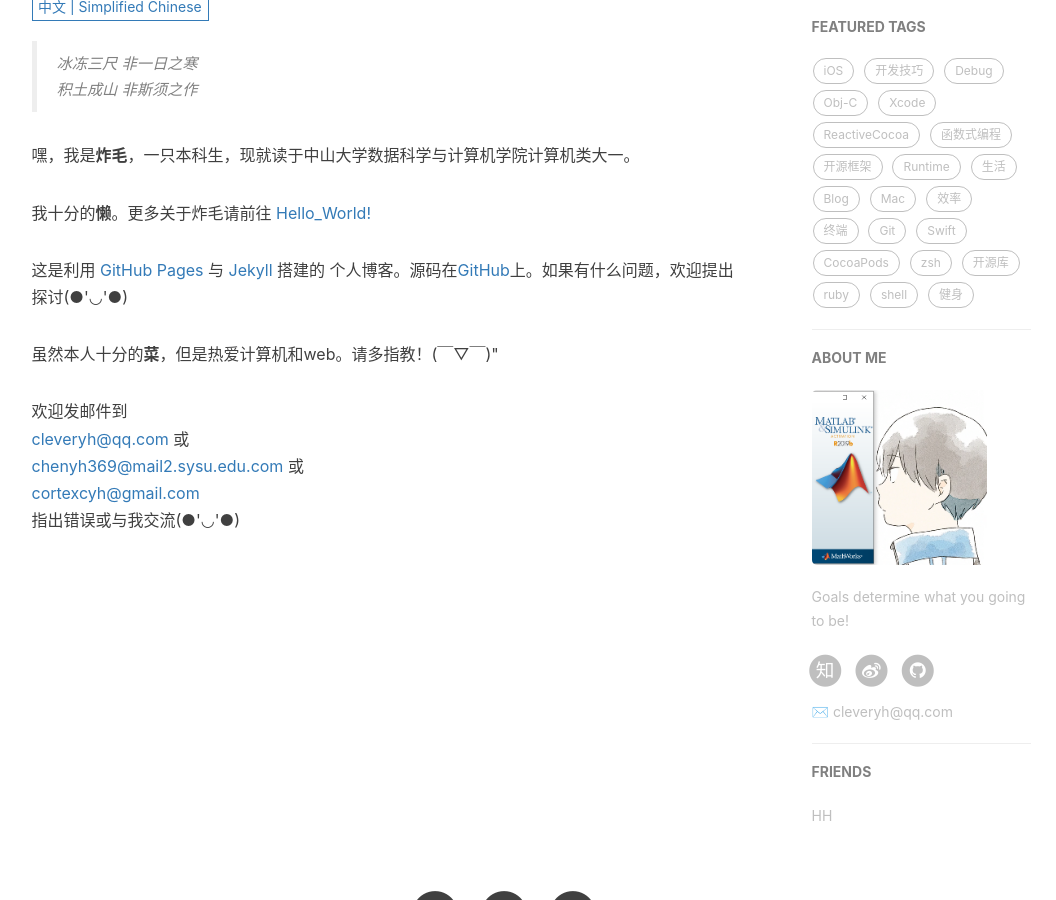
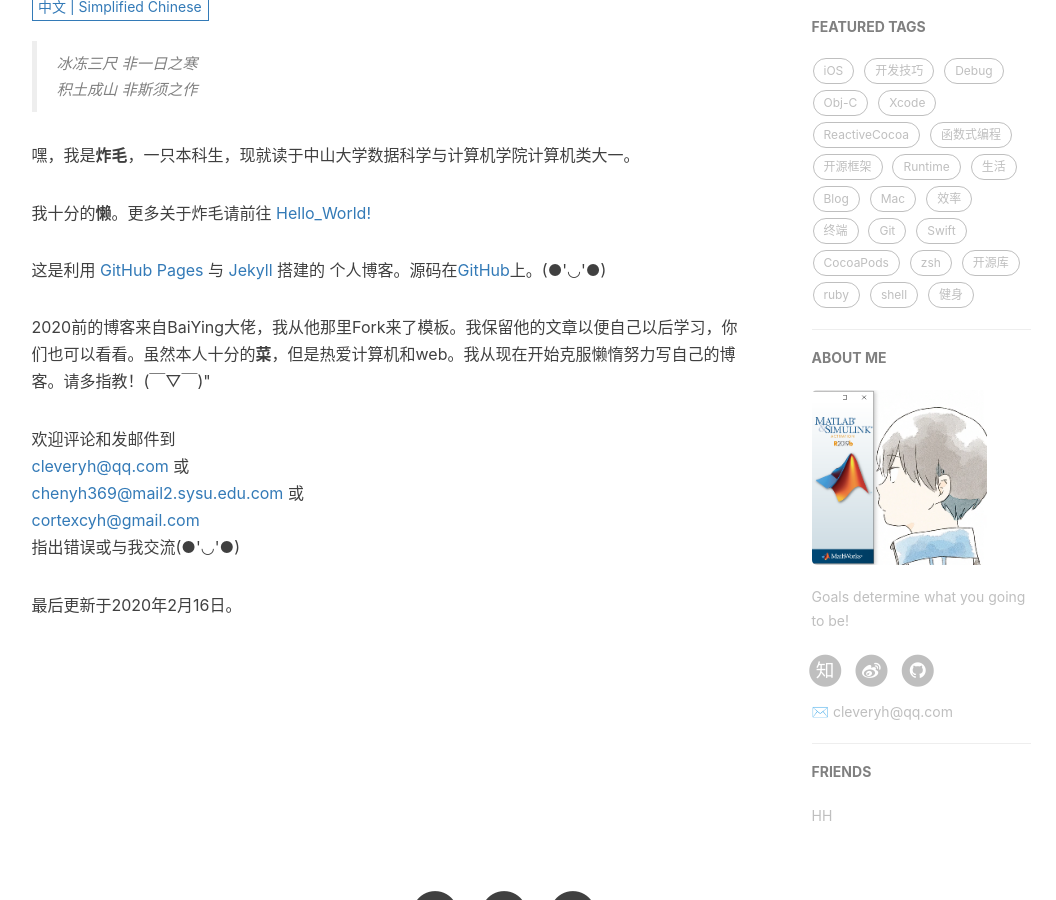
Before and after one commit to lzzmm/lzzmm.github.io, a Jekyll site: the page built from about.html, in a window 1280 px wide and 900 px high, scrolled down 460 px. Shown: the whole window, without its empty margins (136-1192 px from the left). Built offline with Jekyll 4.4.1, drawn with Linux system fonts in a browser that asks for light colours; nearby versions of some CDN libraries; comment, search, counter and statistics services are not loaded.

Commit message:
ADD something

```diff
--- a/about.html
+++ b/about.html
@@ -22,11 +22,13 @@ header-img: "img/post-bg-rwd.jpg"
 
     <p>我十分的<strong>懒</strong>。更多关于炸毛请前往 <a href="_posts/2020-02-15-HelloWorld.md">Hello_World!</a></p>
 
-    <p>这是利用 <a href="https://pages.github.com/">GitHub Pages</a> 与 <a href="http://jekyll.com.cn/">Jekyll</a> 搭建的 个人博客。源码在<a href="https://github.com/CleverYh/cleveryh.github.io_">GitHub</a>上。如果有什么问题，欢迎提出探讨(●'◡'●)</p>
+    <p>这是利用 <a href="https://pages.github.com/">GitHub Pages</a> 与 <a href="http://jekyll.com.cn/">Jekyll</a> 搭建的 个人博客。源码在<a href="https://github.com/CleverYh/cleveryh.github.io_">GitHub</a>上。(●'◡'●)</p>
 
-    <p>虽然本人十分的<strong>菜</strong>，但是热爱计算机和web。请多指教！(￣▽￣)"</p>
+    <p>2020前的博客来自BaiYing大佬，我从他那里Fork来了模板。我保留他的文章以便自己以后学习，你们也可以看看。虽然本人十分的<strong>菜</strong>，但是热爱计算机和web。我从现在开始克服懒惰努力写自己的博客。请多指教！(￣▽￣)"</p>
 
-    <p>欢迎发邮件到 <br> <a href="mailto:cleveryh@qq.com">cleveryh@qq.com</a> 或 <br> <a href="mailto:chenyh369@mail2.sysu.edu.com">chenyh369@mail2.sysu.edu.com</a> 或 <br> <a href="mailto:cortexcyh@gmail.com">cortexcyh@gmail.com</a> <br> 指出错误或与我交流(●'◡'●)</p>
+    <p>欢迎评论和发邮件到 <br> <a href="mailto:cleveryh@qq.com">cleveryh@qq.com</a> 或 <br> <a href="mailto:chenyh369@mail2.sysu.edu.com">chenyh369@mail2.sysu.edu.com</a> 或 <br> <a href="mailto:cortexcyh@gmail.com">cortexcyh@gmail.com</a> <br> 指出错误或与我交流(●'◡'●)</p>
+
+    <p>最后更新于2020年2月16日。</p>
 
 </div>
 
@@ -40,13 +42,15 @@ header-img: "img/post-bg-rwd.jpg"
 
     <p>I like reading, gaming, coding, running and swimming.</p>
 
-    <p>I'll share my life here from now on.</p>
+    <p>Blogs posted before 2020 is written by BaiYing, I keep them for myself to study. And I'll share my life here from now on.</p>
 
     <p>For more please click here → <a href="_posts/2020-02-15-HelloWorld.md">Hello_World!</a> </p>
 
     <p>As I'm so <strong>weak</strong> in Computer Science, I still love it very much.<br> I'd welcome any suggestions. (￣▽￣)"</p>
 
-    <p>You can sent e-mail to me at <br> <a href="mailto:cleveryh@qq.com">cleveryh@qq.com</a> or <br> <a href="mailto:chenyh369@mail2.sysu.edu.com">chenyh369@mail2.sysu.edu.com</a> or <br> <a href="mailto:cortexcyh@gmail.com">cortexcyh@gmail.com</a> <br> (●'◡'●)</p>
+    <p>You can make comment through Gitalk down here or sent e-mail to me at <br> <a href="mailto:cleveryh@qq.com">cleveryh@qq.com</a> or <br> <a href="mailto:chenyh369@mail2.sysu.edu.com">chenyh369@mail2.sysu.edu.com</a> or <br> <a href="mailto:cortexcyh@gmail.com">cortexcyh@gmail.com</a> <br> (●'◡'●)</p>
+
+    <p>Latest update on Feb.16th,2020.</p>
 
 </div>
 
```
